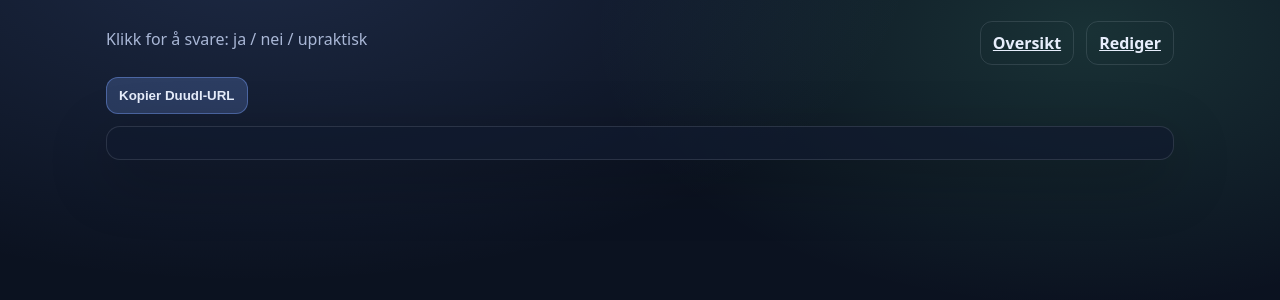
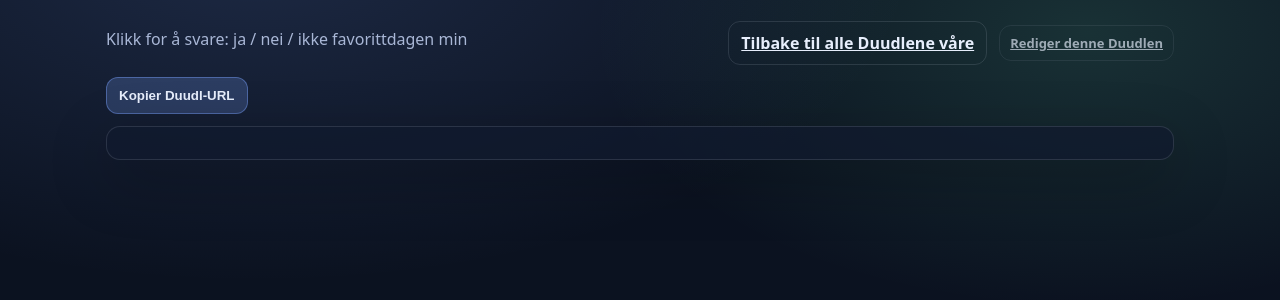
Before and after one commit to GeirSmestad/Duudl, a Flask app: template backend/templates/show_duudl.html in a window 1280 px wide. Shown: the part 47-347 px from the top of the page. Run offline with Flask 3, Linux system fonts and the light colour scheme; the template is opened without the code that fills it, so the values that code supplies are empty; data comes from the database, SQL or seed files in the repository.

Commit message:
Adjusted texts

```diff
--- a/backend/templates/duudl_new.html
+++ b/backend/templates/duudl_new.html
@@ -19,7 +19,7 @@
         </div>
 
         <div class="stack">
-          <label>Datoer</label>
+          <label>Tilgjengelige datoer</label>
           <div id="calendarRoot" class="calendar"></div>
           <div class="p" style="margin: 0;">
             Valgte datoer:
--- a/backend/templates/overview.html
+++ b/backend/templates/overview.html
@@ -3,7 +3,7 @@
   <div class="stack">
     <div class="row" style="justify-content: space-between;">
       <div>
-        <h1 class="h1">Oversikt</h1>
+        <h1 class="h1">Alle Duudlene våre</h1>
         <!-- <p class="p">Historiske Duudler</p> -->
       </div>
       <div>
--- a/backend/templates/show_duudl.html
+++ b/backend/templates/show_duudl.html
@@ -4,11 +4,13 @@
     <div class="row" style="justify-content: space-between;">
       <div>
         <h1 class="h1">{{ duudl.title }}</h1>
-        <p class="p">Klikk for å svare: ja / nei / upraktisk</p>
+        <p class="p">Klikk for å svare: ja / nei / ikke favorittdagen min</p>
       </div>
       <div class="row">
-        <a class="btn btn--ghost" href="{{ url_for('overview') }}">Oversikt</a>
-        <a class="btn btn--ghost" href="{{ url_for('edit_duudl_page', token=duudl.token) }}">Rediger</a>
+        <a class="btn btn--ghost" href="{{ url_for('overview') }}">Tilbake til alle Duudlene våre</a>
+        <a class="btn btn--ghost" style="opacity: 0.65; font-size: 13px; padding: 8px 10px;" href="{{ url_for('edit_duudl_page', token=duudl.token) }}">
+          Rediger denne Duudlen
+        </a>
       </div>
     </div>
 
```
Also changed, not shown: backend/templates/edit_duudl.html (+11 -11 lines).
